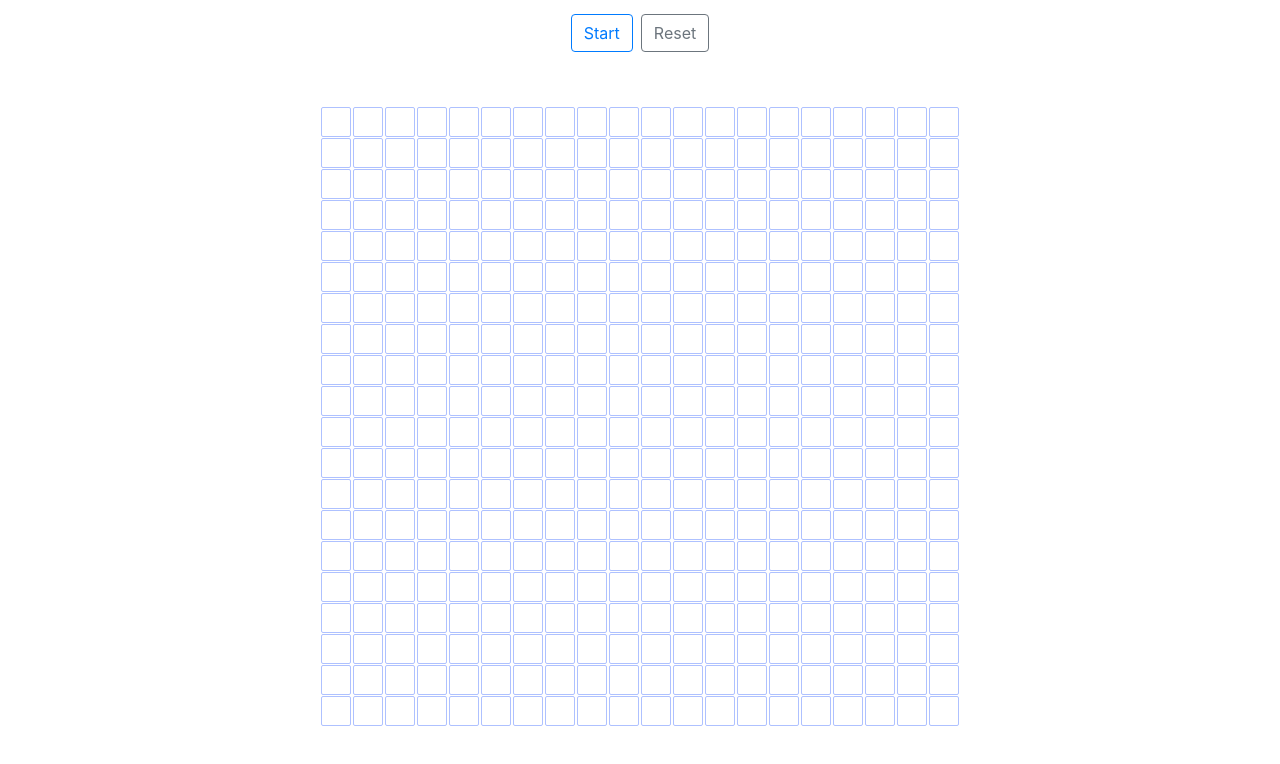
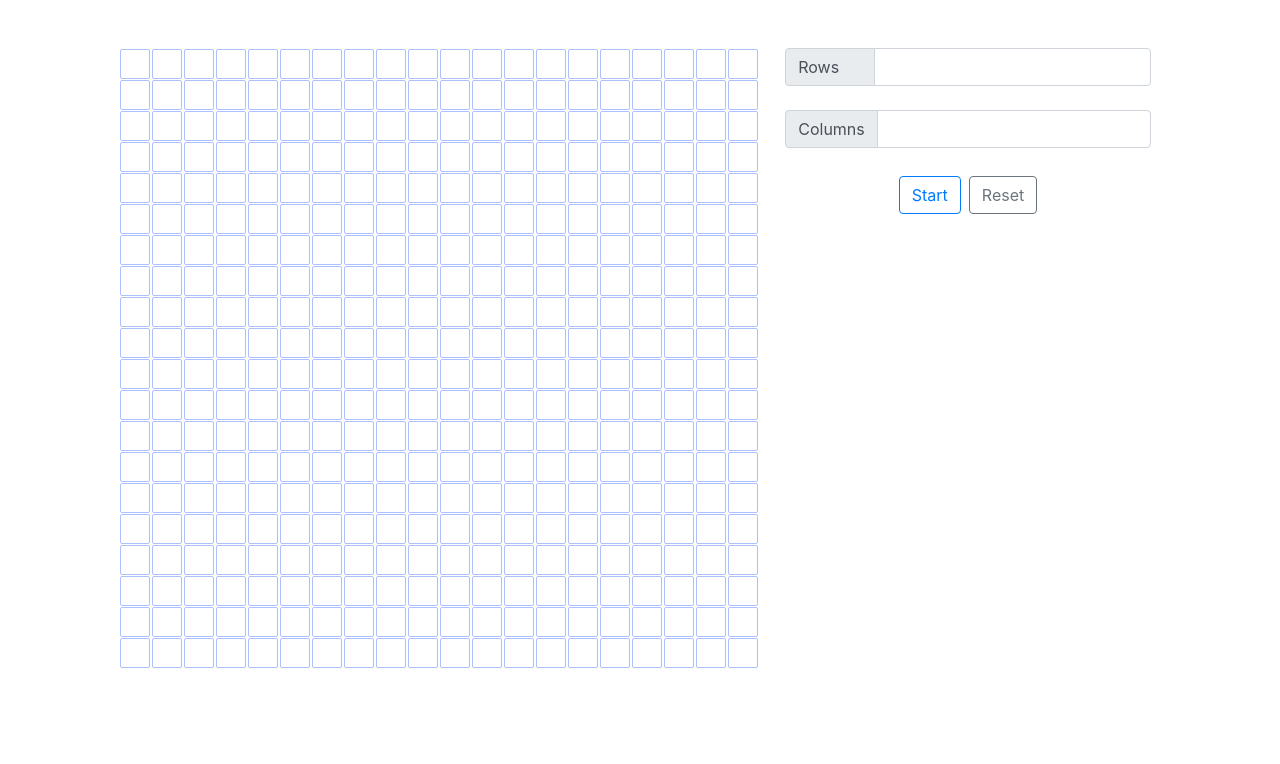
Before and after one commit to Kulaga/Life2D, a React (Create React App) app: page / in a window 1280 px wide. Shown: the top 764 px of the page. Built offline with nearby package versions, Linux system fonts and the light colour scheme.

Commit message:
control-panel bar is moved to the right

```diff
--- a/src/App.js
+++ b/src/App.js
@@ -35,15 +35,17 @@ class App extends React.Component {
 
     render() {
         return (
-            <div className="container">
+            <div className="container-fluid mt-5">
                 <div className="row justify-content-center">
                     <div>
-                        <ControlPanel startGame={this.startGame} resetGame={this.resetGame}/>
                         <Board
                             rows={this.rows}
                             columns={this.columns}
                             board={this.state.nextIterationBoard}
                             onBoardChange={this.onBoardChange}/>
+                    </div>
+                    <div className="ml-3">
+                        <ControlPanel startGame={this.startGame} resetGame={this.resetGame}/>
                     </div>
                 </div>
             </div>
--- a/src/ControlPanel.js
+++ b/src/ControlPanel.js
@@ -1,9 +1,12 @@
 import React from 'react';
+import NumberInput from './Controls/NumberInput'
 
 class ControlPanel extends React.Component {
     render() {
         return (
             <div className="control-panel">
+                <NumberInput name="Rows"/>
+                <NumberInput name="Columns"/>
                 <button type="button" className="btn btn-outline-primary m-1" onClick={this.props.startGame}>Start</button>
                 <button type="button" className="btn btn-outline-secondary m-1" onClick={this.props.resetGame}>Reset</button>
             </div>
--- /dev/null
+++ b/src/Controls/NumberInput.js
@@ -0,0 +1,20 @@
+import React from 'react';
+
+class NumberInput extends React.Component {
+    constructor(props) {
+        super(props);
+    }
+
+    render() {
+        return (
+            <div className="input-group mb-4">
+                <div className="input-group-prepend">
+                    <span className="input-group-text" id="basic-addon1">{this.props.name}</span>
+                </div>
+                <input type="number" className="form-control"/>
+            </div>
+        );
+    }
+}
+
+export default NumberInput;
--- a/src/index.css
+++ b/src/index.css
@@ -13,6 +13,10 @@ code {
 }
 
 .control-panel {
-  padding: 10px 10px 50px;
+  padding: 0px 10px;
   text-align: center;
 }
+
+.control-panel .input-group-text {
+    min-width: 90px;
+}
```
